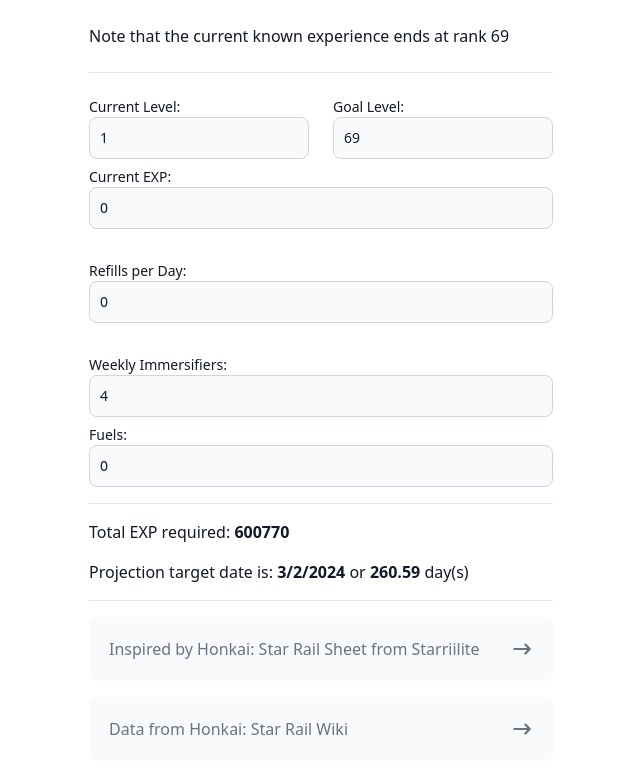
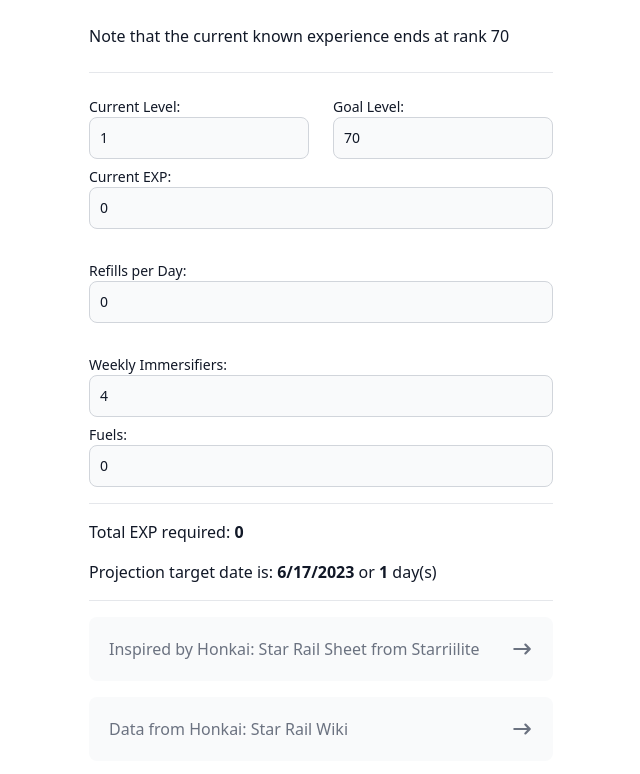
Before and after one commit to nlr/trailblazer-level, a React (Vite) app: page / in a window 1280 px wide. Shown: the top 774 px of the page, without its empty margins (319-959 px from the left). Built offline with nearby package versions, Linux system fonts and the light colour scheme.

Commit message:
Update max level

```diff
--- a/src/App.tsx
+++ b/src/App.tsx
@@ -3,7 +3,7 @@ import { levels, dailyActivityExp, powerRefill, getDateAfter } from "./calc";
 import { Analytics } from "@vercel/analytics/react";
 import "./App.css";
 
-const MAX_LEVEL = 69;
+const MAX_LEVEL = 70;
 const dailyPower = 240;
 
 const initialValues = {
```
